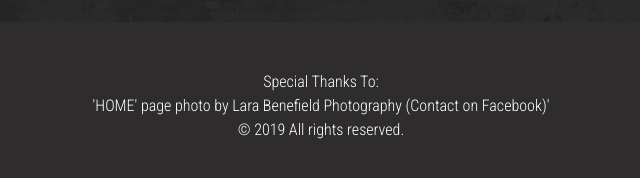
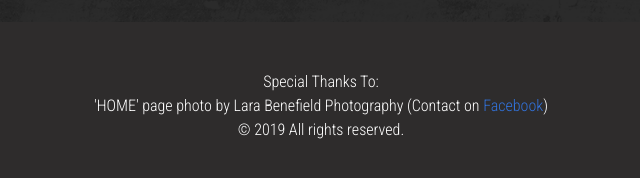
Before and after one commit to MarkSramek/MarkSramek.github.io, a plain HTML site: page index.html in a window 1280 px wide. Shown: the part 7065-7243 px from the top of the page, 319-959 px from the left. Drawn offline with nearby package versions, Linux system fonts and the light colour scheme.

Commit message:
adding link to laura's facebook account in footer

```diff
--- a/index.html
+++ b/index.html
@@ -328,7 +328,7 @@
         <div class="content has-text-centered">
             <p>
                 Special Thanks To:<br>
-                'HOME' page photo by Lara Benefield Photography (Contact on Facebook)'
+                'HOME' page photo by Lara Benefield Photography (Contact on <a href="https://www.facebook.com/larabenefieldphotography/" target="_blank">Facebook</a>)
                 <br>
                 © 2019 All rights reserved.
             </p>
```
